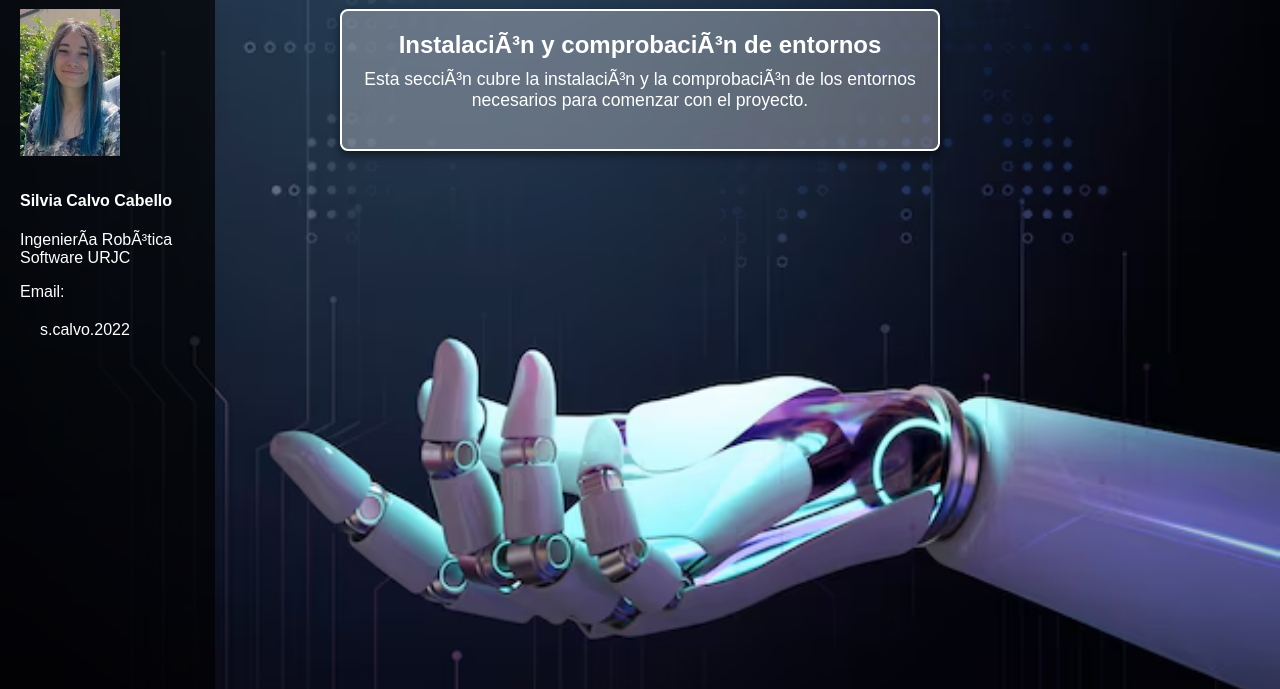
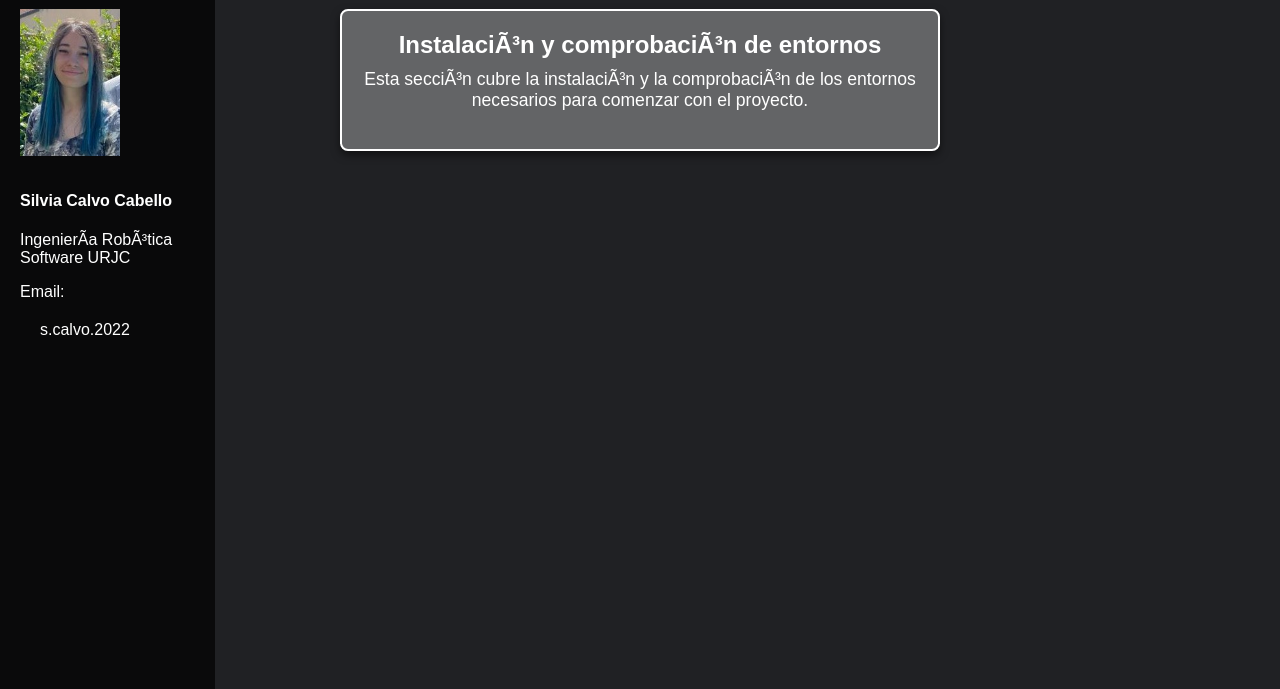
Before and after one commit to RoboticsLabURJC/2025-tfg-silvia-calvo, a plain HTML site: page docs/index.html in a window 1280 px wide. Shown: the part 111-800 px from the top of the page. Drawn offline with Linux system fonts and the light colour scheme.

Commit message:
Update index.html

```diff
--- a/docs/index.html
+++ b/docs/index.html
@@ -5,13 +5,9 @@
     <title>TFG Silvia Calvo</title>
     <style>
         body {
-            margin: 0;
+           margin: 0;
             font-family: Arial, sans-serif;
-            background-image: url('images/backgroung_index.png');
-            background-size: cover;
-            background-repeat: no-repeat;
-            background-attachment: fixed;
-            background-position: center;
+            background-color: #202124;
             color: white;
             height: 100vh;
             display: flex;
```
